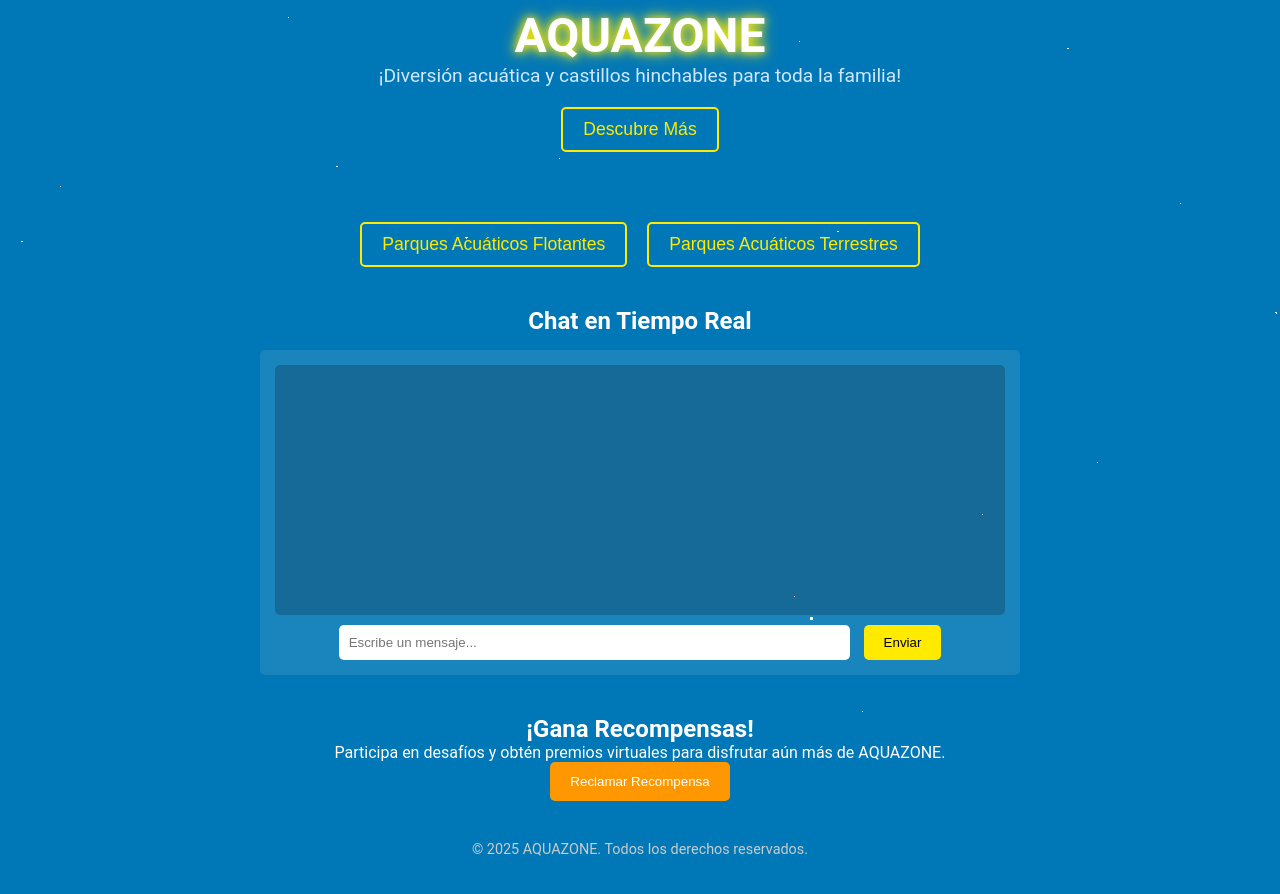
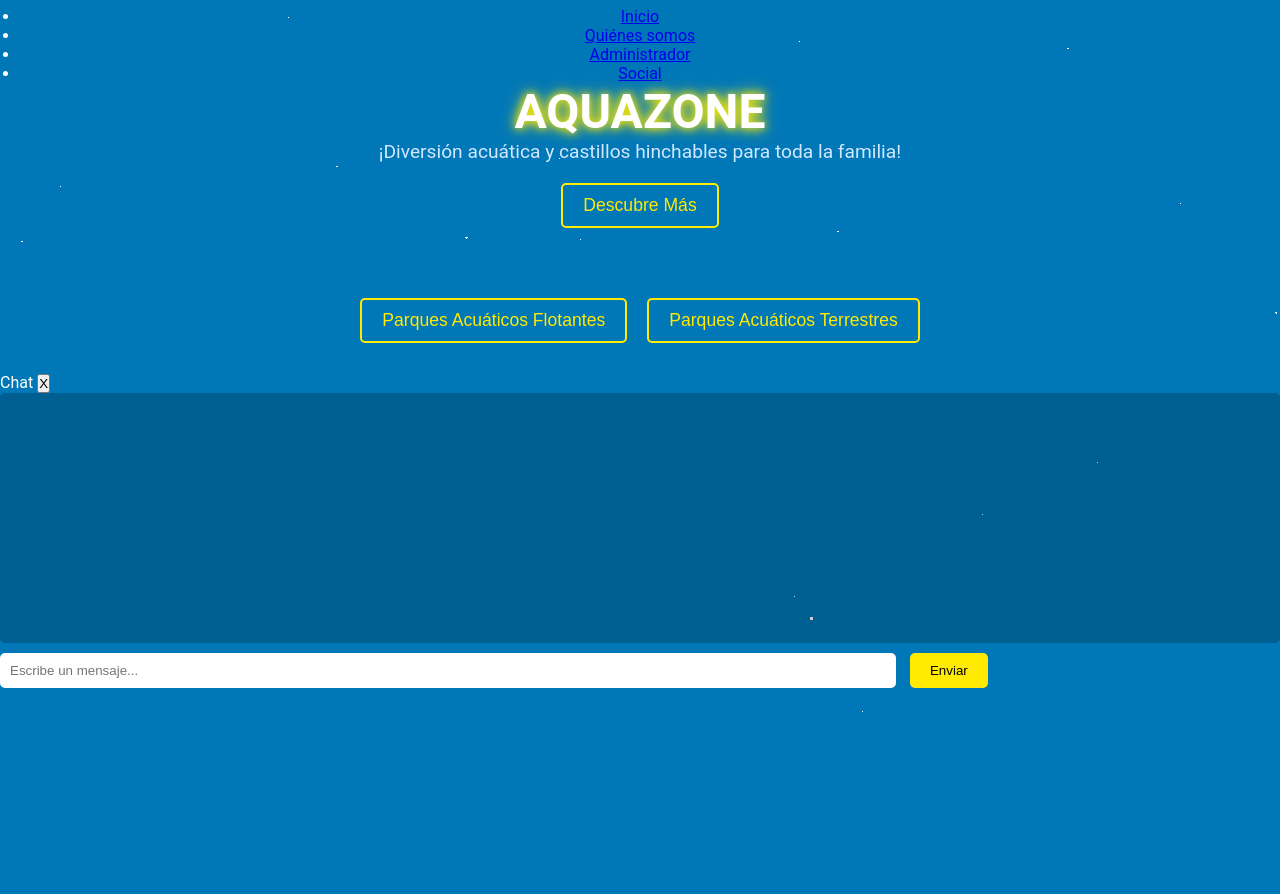
Before and after one commit to Sergio26956/aquazone, a website: page index.html in a window 1280 px wide. Shown: the part 62-956 px from the top of the page. After the commit the page ends 800 px from the top, so only its background shows below. Drawn offline with nearby package versions, Linux system fonts and the light colour scheme.

Commit message:
mejoras index.html

```diff
--- a/index.html
+++ b/index.html
@@ -10,18 +10,31 @@
   <link rel="stylesheet" href="styles.css" />
 </head>
 <body>
-  <!-- Canvas para animación 3D (Three.js) -->
+  <!-- Canvas para animación 3D de fondo -->
   <canvas id="bg-canvas"></canvas>
 
-  <!-- Encabezado: Logo y título -->
+  <!-- Encabezado: Logo y Menú -->
   <header>
+    <div class="header-top">
       <img src="assets/logo.png" alt="Logo AQUAZONE" class="logo" />
+      <nav class="nav-main">
+        <ul>
+          <li><a href="index.html">Inicio</a></li>
+          <li><a href="about.html">Quiénes somos</a></li>
+          <li><a href="admin.html">Administrador</a></li>
+          <li><a href="#" id="socialToggle">Social</a></li>
+        </ul>
+      </nav>
+    </div>
+    <div class="hero">
       <h1 class="neon-title">AQUAZONE</h1>
       <p class="subtitle">¡Diversión acuática y castillos hinchables para toda la familia!</p>
       <button id="start-btn" class="btn-neon">Descubre Más</button>
+    </div>
   </header>
 
-  <!-- Sección principal de Atracciones -->
+  <!-- Sección principal de atracciones -->
+  <main>
     <section class="main-attractions">
       <div class="attraction-btns">
         <button id="flotantesBtn" class="btn-neon">Parques Acuáticos Flotantes</button>
@@ -29,7 +42,7 @@
       </div>
     </section>
 
-  <!-- Secciones desplegables para subsecciones -->
+    <!-- Secciones desplegables de subcategorías -->
     <section id="flotantes-sections" class="sub-sections hidden">
       <button id="piscinasBtn" class="sub-btn">Piscinas</button>
       <button id="playasBtn" class="sub-btn">Playas</button>
@@ -40,34 +53,38 @@
       <button id="urbanoBtn" class="sub-btn">Parque Acuático Urbano Móvil</button>
     </section>
 
-  <!-- Contenedor para mostrar contenido dinámico de cada subsección -->
+    <!-- Contenedor para mostrar contenido dinámico de subcategorías -->
     <section id="content-display" class="content-display hidden">
       <div id="content-title"></div>
       <div id="content-description"></div>
       <div id="content-media"></div>
+      <button id="closeContent" class="btn-neon">Cerrar</button>
     </section>
+  </main>
 
-  <!-- Chat en tiempo real -->
-  <section class="chat-section">
-    <h2>Chat en Tiempo Real</h2>
-    <div class="chat-container">
+  <!-- Widget de chat en vivo (pequeño y flotante) -->
+  <div id="chat-widget">
+    <div id="chat-header">
+      <span>Chat</span>
+      <button id="close-chat">X</button>
+    </div>
+    <div id="chat-body">
       <div class="messages" id="messages"></div>
       <input type="text" id="userInput" placeholder="Escribe un mensaje..." />
       <button id="sendBtn">Enviar</button>
     </div>
-  </section>
+    <button id="open-chat" class="hidden">Chat</button>
+  </div>
 
-  <!-- Gamificación (recompensas) -->
-  <section class="gamification-section">
-    <h2>¡Gana Recompensas!</h2>
-    <p>Participa en desafíos y obtén premios virtuales para disfrutar aún más de AQUAZONE.</p>
-    <button class="btn-recompensa">Reclamar Recompensa</button>
-  </section>
-
-  <!-- Footer -->
-  <footer>
-    <p>© 2025 AQUAZONE. Todos los derechos reservados.</p>
-  </footer>
+  <!-- Ventana lateral de redes sociales -->
+  <div id="social-panel" class="hidden">
+    <ul>
+      <li><a href="https://facebook.com" target="_blank"><img src="assets/facebook.png" alt="Facebook" /></a></li>
+      <li><a href="https://instagram.com" target="_blank"><img src="assets/instagram.png" alt="Instagram" /></a></li>
+      <li><a href="https://twitter.com" target="_blank"><img src="assets/twitter.png" alt="Twitter" /></a></li>
+    </ul>
+    <button id="close-social">Cerrar</button>
+  </div>
 
   <!-- Audio: Sonido de agua salpicando -->
   <audio id="audio" loop>
```
Lines whose indentation alone changed are shown as unchanged.
